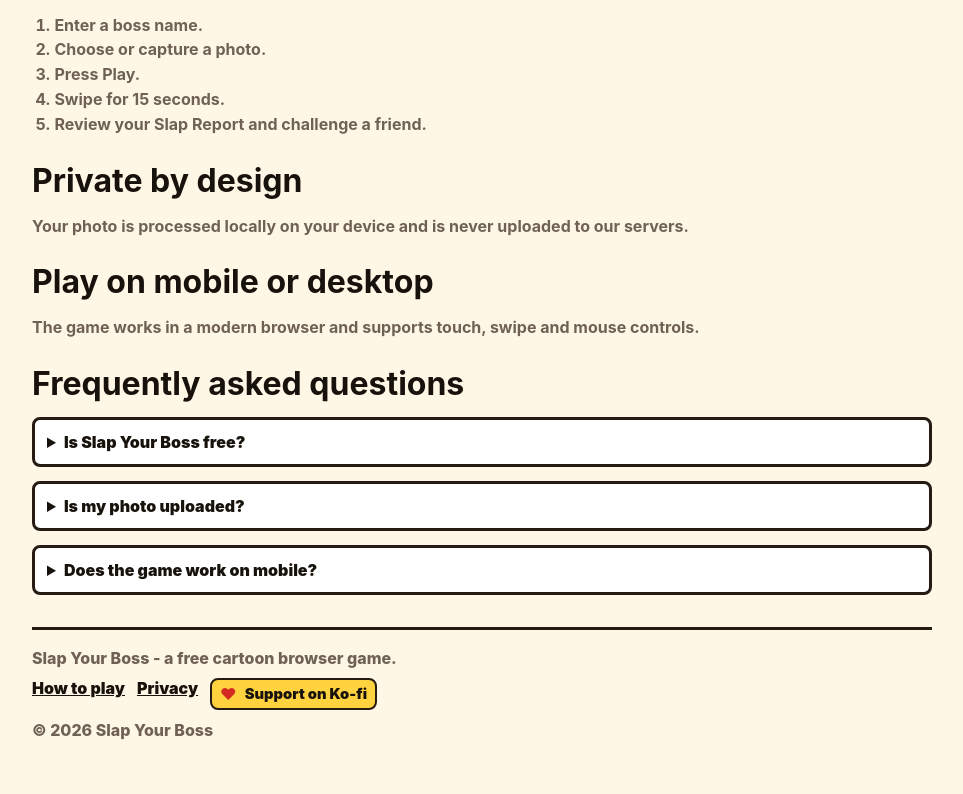
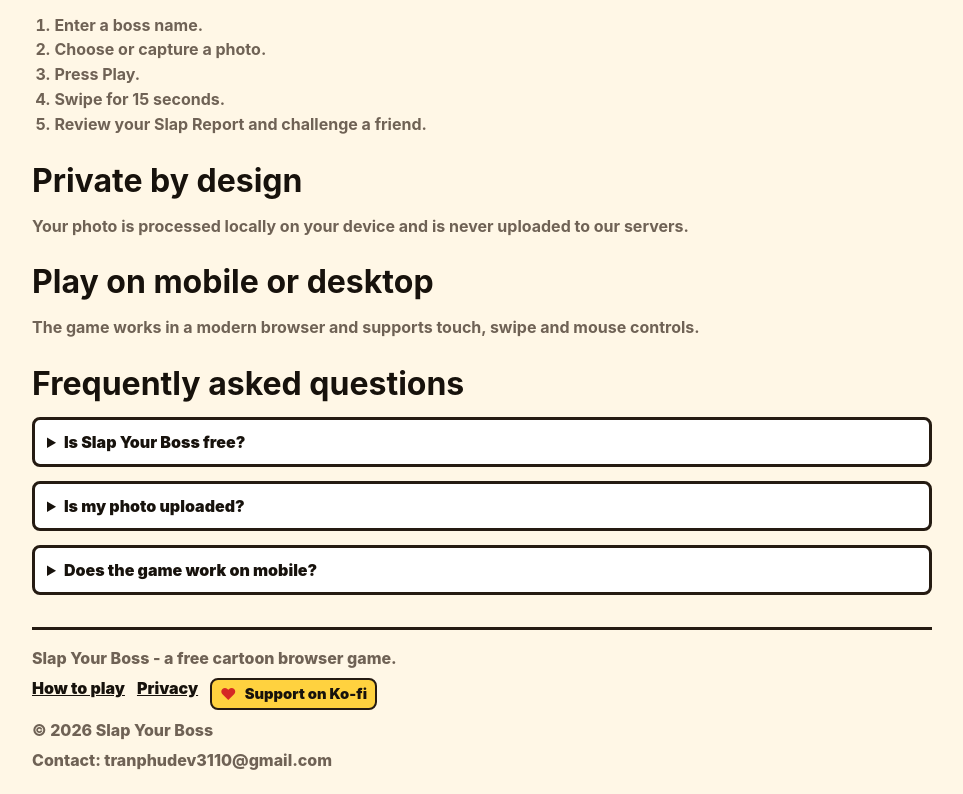
Before and after one commit to TranPhuDev/slap-your-boss, a Vue app: page / in a window 1280 px wide. Shown: the part 876-1670 px from the top of the page, without its empty margins (158-1121 px from the left). Before the commit the page ends 1640 px from the top, so only its background shows below. Built offline with nearby package versions, Linux system fonts and the light colour scheme; no server answers.

Commit message:
update 5

```diff
--- a/src/App.vue
+++ b/src/App.vue
@@ -209,6 +209,7 @@ onBeforeUnmount(() => {
       </nav>
 
       <p>© 2026 Slap Your Boss</p>
+      <p>Contact: tranphudev3110@gmail.com</p>
     </footer>
   </main>
 </template>
```
